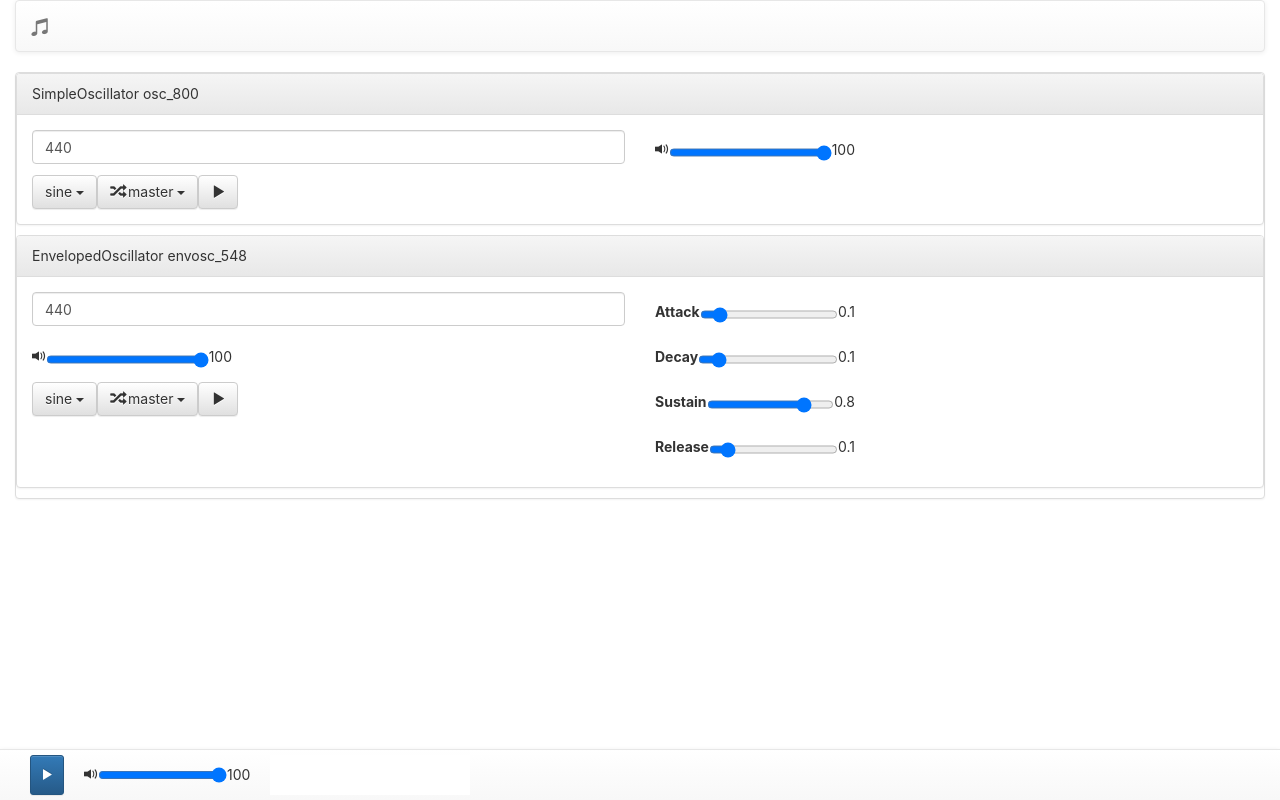
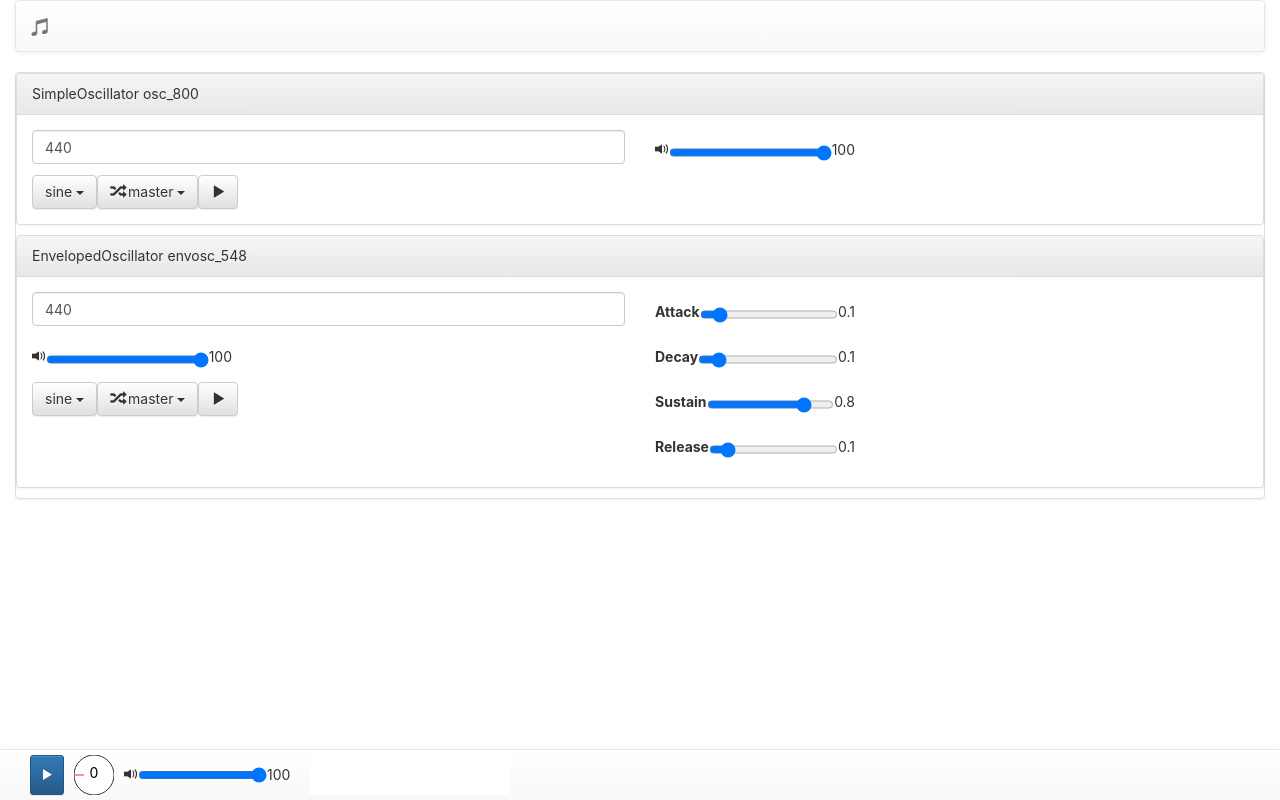
Before and after one commit to alexiusp/audioapi-playground, a React (Create React App) app: page / in a window 1280 px wide. Built offline with nearby package versions, Linux system fonts and the light colour scheme.

Commit message:
first version of round knob control

```diff
--- /dev/null
+++ b/src/controls/roundKnob.css
@@ -0,0 +1,11 @@
+svg {
+  user-select: none;
+}
+svg text {
+  pointer-events: none;
+  user-select: none;
+  cursor: default;
+}
+svg text::selection {
+  background: none;
+}
--- /dev/null
+++ b/src/controls/roundKnob.tsx
@@ -0,0 +1,85 @@
+import React, { Component } from 'react';
+
+import './roundKnob.css';
+
+function normalize(min: number, max: number, value: number, delta: number) {
+  let newValue = value + delta;
+  newValue = (newValue > min) ? Math.min(newValue, max) : min;
+  const normalized = (newValue - min) / (max - min);
+  return normalized;
+}
+
+export default class RoundKnob extends Component {
+
+  state = {
+    min: 0,
+    max: 100,
+    active: false,
+    value: 0,
+    delta: 0,
+    x: 0,
+    y: 0,
+  }
+
+  deactivate = () => {
+    const { delta, min, max, value } = this.state;
+    const newValue = min + normalize(min, max, value, delta) * (max - min);
+    console.log('deactivate', newValue);
+    this.setState({
+      active: false,
+      value: newValue,
+      delta: 0,
+    });
+    document.removeEventListener('mouseup', this.deactivate);
+    document.removeEventListener('mousemove', this.move);
+  }
+
+  activate = (e: React.MouseEvent<SVGGeometryElement>) => {
+    const { clientX, clientY } = e;
+    console.log('activate');
+    this.setState({
+      x: clientX,
+      y: clientY,
+      active: true,
+      delta: 0,
+    });
+    document.addEventListener('mouseup', this.deactivate);
+    document.addEventListener('mousemove', this.move);
+  }
+
+  move = (e: MouseEvent) => {
+    const { clientX, clientY } = e;
+    const { x, y } = this.state;
+    let deltaX = clientX - x;
+    deltaX = (deltaX < 0) ? Math.max(deltaX, -50) : Math.min(deltaX, 50);
+    let deltaY = (clientY - y) * (-1);
+    deltaY = (deltaY < 0) ? Math.max(deltaY, -50) : Math.min(deltaY, 50);
+    const delta = deltaX + deltaY;
+    console.log('move', deltaX, deltaY, delta);
+    this.setState({ delta });
+  }
+
+  render() {
+    const { active, delta, min, max, value } = this.state;
+    const radius = 20;
+    const viewBox = `-${radius} -${radius} ${radius * 2} ${radius * 2}`;
+    const normalizedValue = normalize(min, max, value, delta);
+    const rotation = Math.ceil(normalizedValue * 359);
+    const label = Math.ceil(min + normalizedValue * (max - min));
+    return (
+      <div>
+      <svg viewBox={viewBox} width={radius * 2} height={radius * 2}>
+        { active ? <circle fill="#000" fillOpacity="0.4" cx="2" cy="2" r={radius} /> : null }
+        <circle cx="0" cy="0" r={radius} fill="#fff" stroke="#333" strokeWidth="1" />
+        <text x="0" y="3" textAnchor="middle">{label}</text>
+        <g
+          transform={`rotate(${rotation})`}
+          onMouseDown={this.activate}>
+          <path d={`M -${radius} 0 h 10 0`} stroke="#ee3333" strokeWidth="1"/>
+          <circle cx="0" cy="0" r={radius} fill="#fff" fillOpacity="0" />
+        </g>
+      </svg>
+      </div>
+    );
+  }
+}
--- a/src/master/masterMixer.tsx
+++ b/src/master/masterMixer.tsx
@@ -11,6 +11,7 @@ import { startPlayAction, stopPlayAction, changeVolumeAction } from '../store/ma
 import { getVolume, isPlaying } from '../store/master/selectors';
 import IState from '../store/state';
 import VolumeControl from '../controls/volumeControl';
+import RoundKnob from '../controls/roundKnob';
 
 export interface Props {
   onPlay: Callback;
@@ -117,6 +118,7 @@ export class MasterMixerComponent extends React.Component<Props> {
             onClick={this.playToggle}>
             <Glyphicon glyph="play" />
           </Button>
+          <RoundKnob />
           <VolumeControl
             volume={this.props.volume}
             onVolumeChange={this.props.onVolumeChange}
```
